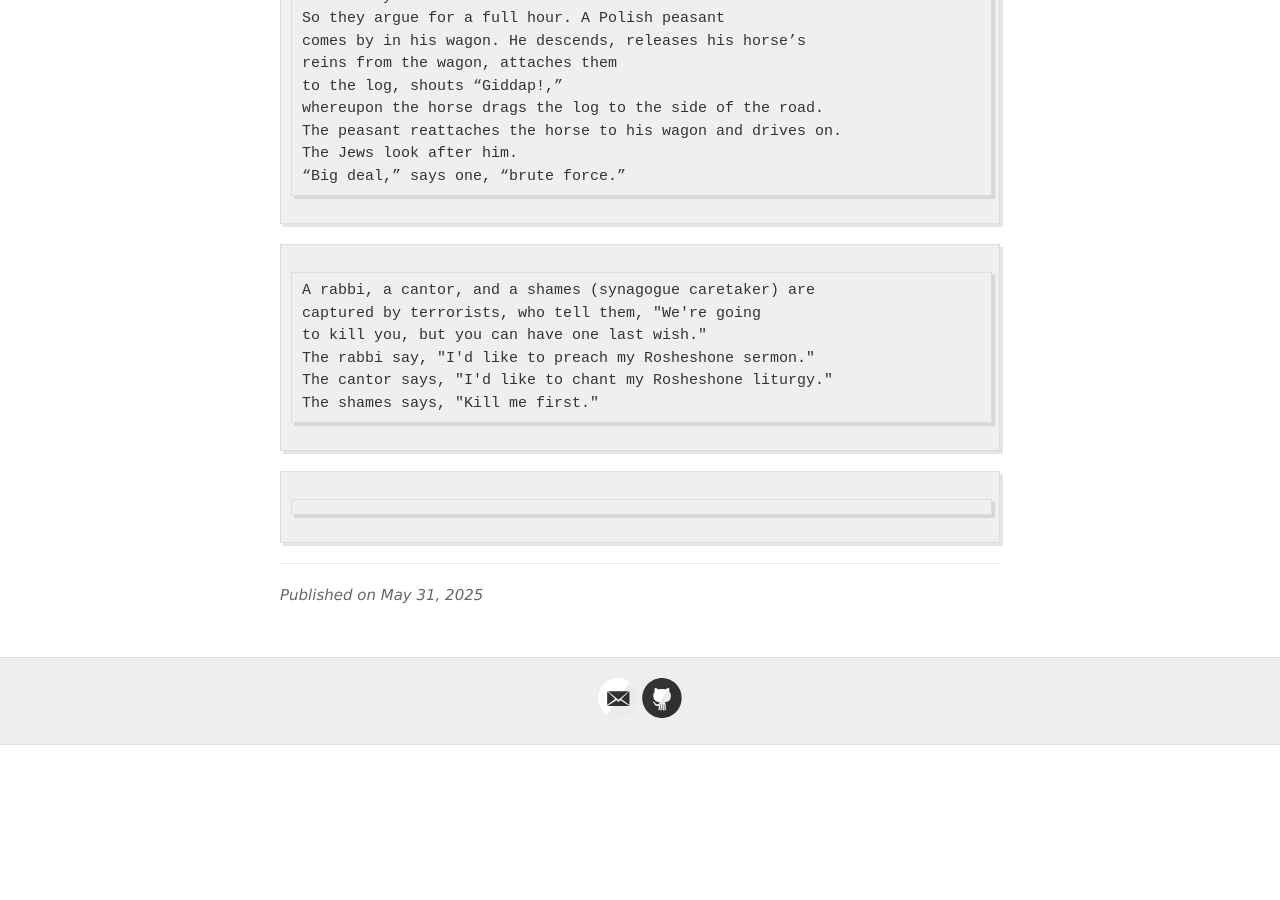
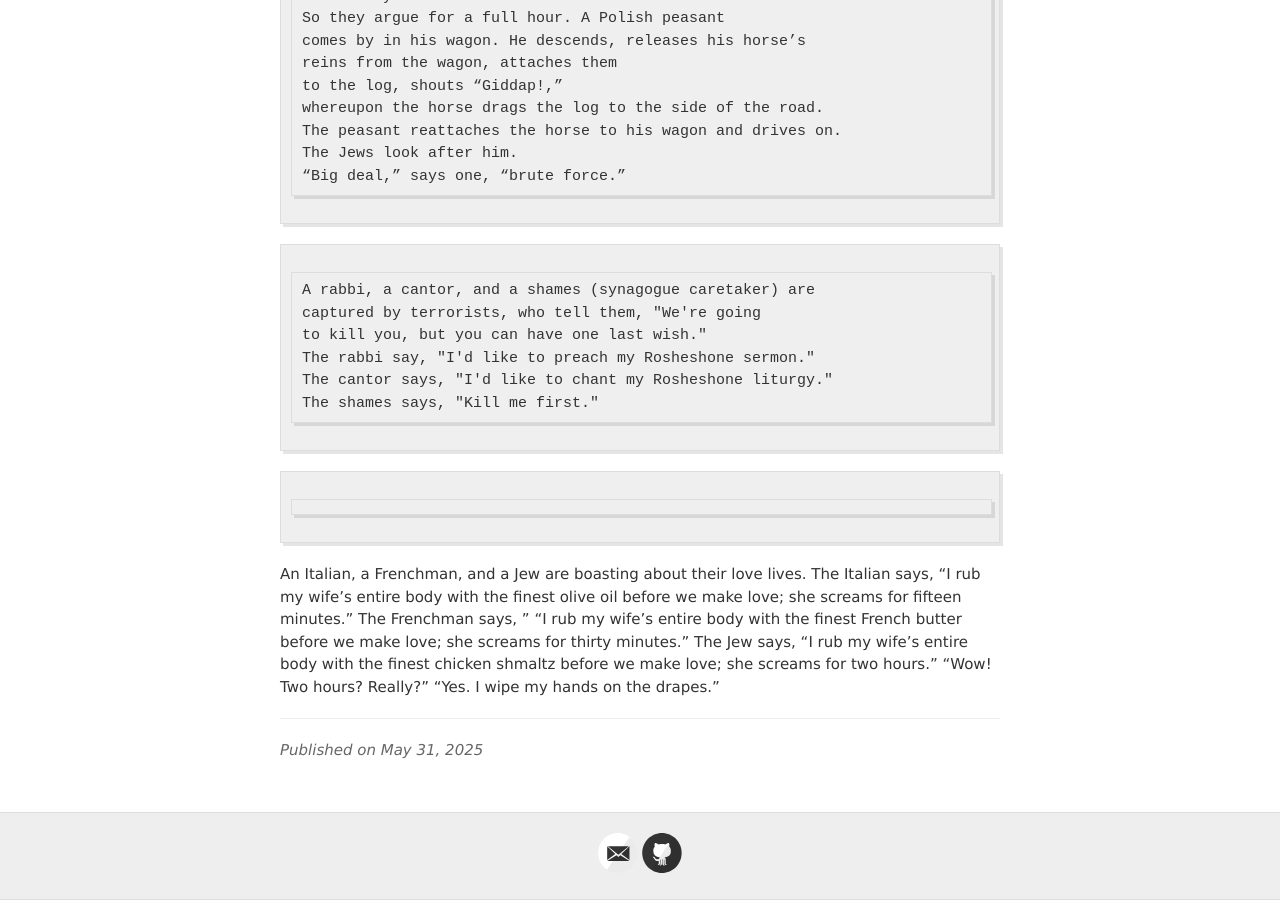
Before and after one commit to jvmallow/jvmallow.github.io, a Jekyll site: the page built from _posts/2025-05-31-Jewish_Humor.md, in a window 1280 px wide and 900 px high, scrolled down 24349 px. Built offline with Jekyll 4.4.1, drawn with Linux system fonts in a browser that asks for light colours; a script that is not in the unit is left out; before the commit the page ends 25094 px from its top, so only the background shows below that.

Commit message:
Update 2025-05-31-Jewish_Humor.md

```diff
--- a/_posts/2025-05-31-Jewish_Humor.md
+++ b/_posts/2025-05-31-Jewish_Humor.md
@@ -984,3 +984,12 @@ The shames says, "Kill me first."
 ~~~~~
 ~~~~~
 ~~~~~
+An Italian, a Frenchman, and a Jew are boasting about their love lives.
+The Italian says, “I rub my wife’s entire body with the finest olive oil
+before we make love; she screams for fifteen minutes.”
+The Frenchman says, ” “I rub my wife’s entire body with the finest French butter
+before we make love; she screams for thirty minutes.”
+The Jew says, “I rub my wife’s entire body with the finest chicken shmaltz
+before we make love; she screams for two hours.”
+“Wow! Two hours? Really?”
+“Yes. I wipe my hands on the drapes.”
```
